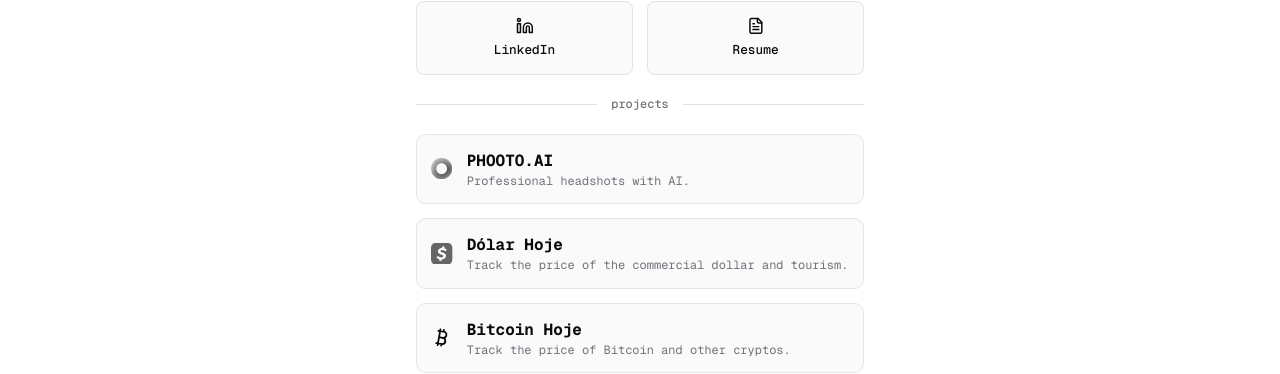
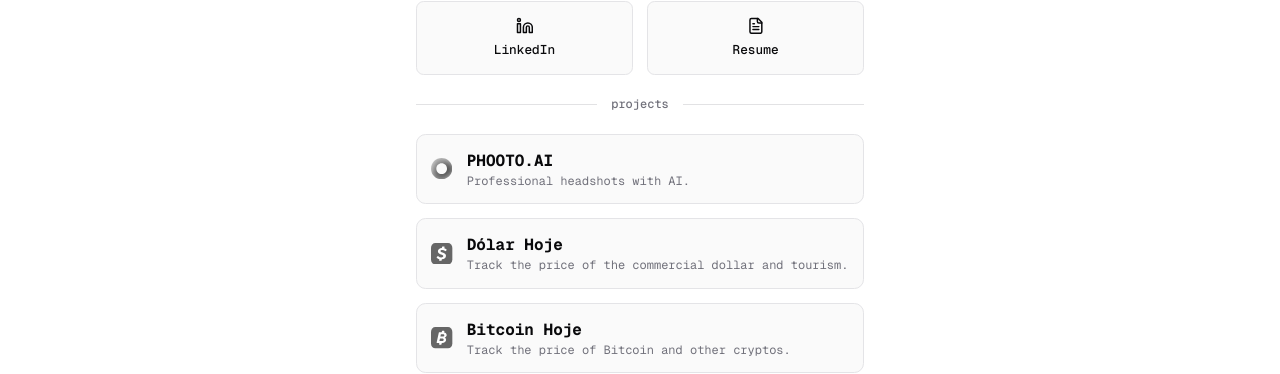
Before and after one commit to brenopolanski/brenopolanski.com, a Next.js app: page / in a window 1280 px wide. Shown: the part 449-823 px from the top of the page. Built offline with nearby package versions, Linux system fonts and the light colour scheme; a web font is replaced by a local one.

Commit message:
refactor: update projects section

```diff
--- a/src/app/page.tsx
+++ b/src/app/page.tsx
@@ -3,11 +3,12 @@
 import { FileText, Github, Linkedin } from 'lucide-react'
 import Link from 'next/link'
 
-import { BitcoinIcon, CircleDollarSignIcon, WorkflowIcon, XTwitterIcon } from '@/components/Icons'
+import { CircleDollarSignIcon, WorkflowIcon, XTwitterIcon } from '@/components/Icons'
+import { SectionDivider } from '@/components/SectionDivider'
 import { Header } from '@/components/sections/header/Header'
 import { Hero } from '@/components/sections/main/Hero'
 import { Newsletter } from '@/components/sections/main/Newsletter'
-import { DolarHojeLogo, PhootoAiLogo } from '@/components/sections/projects/Logos'
+import { Projects } from '@/components/sections/projects/Projects'
 import { Button } from '@/components/ui/button'
 
 const Home = () => {
@@ -21,13 +22,8 @@ const Home = () => {
             <Hero />
             <Newsletter />
 
-            {/* Links section */}
             <div>
-              <div className="my-6 flex items-center justify-center gap-4">
-                <div className="bg-muted-foreground/20 h-px w-full" />
-                <span className="text-muted-foreground text-center text-xs font-medium">links</span>
-                <div className="bg-muted-foreground/20 h-px w-full" />
-              </div>
+              <SectionDivider className="my-6" title="links" />
               <div className="grid grid-cols-2 gap-4">
                 <Button
                   className="flex h-auto w-full cursor-pointer flex-col items-center gap-2 bg-zinc-50 py-4 shadow-none"
@@ -75,66 +71,11 @@ const Home = () => {
               </div>
             </div>
 
-            {/* Projects section */}
-            <div>
-              <div className="my-6 flex items-center justify-center gap-4">
-                <div className="bg-muted-foreground/20 h-px w-full" />
-                <span className="text-muted-foreground text-center text-xs font-medium">projects</span>
-                <div className="bg-muted-foreground/20 h-px w-full" />
-              </div>
-              <div className="space-y-4">
-                <Link
-                  className="hover:bg-accent hover:text-accent-foreground dark:bg-input/30 dark:border-input dark:hover:bg-input/50 flex items-center rounded-lg border border bg-zinc-50 p-4 transition-colors"
-                  href="https://phooto.ai"
-                  rel="noopener noreferrer"
-                  target="_blank"
-                >
-                  <PhootoAiLogo className="mr-4 size-6 shrink-0" />
-                  <div className="min-w-0 flex-grow">
-                    <p className="font-bold">PHOOTO.AI</p>
-                    <p className="text-muted-foreground truncate text-xs">Professional headshots with AI.</p>
-                  </div>
-                </Link>
-
-                <Link
-                  className="hover:bg-accent hover:text-accent-foreground dark:bg-input/30 dark:border-input dark:hover:bg-input/50 flex items-center rounded-lg border border bg-zinc-50 p-4 transition-colors"
-                  href="https://dolarhoje.io"
-                  rel="noopener noreferrer"
-                  target="_blank"
-                >
-                  <DolarHojeLogo className="mr-4 size-6 shrink-0" />
-                  <div className="min-w-0 flex-grow">
-                    <p className="font-bold">Dólar Hoje</p>
-                    <p className="text-muted-foreground truncate text-xs">
-                      Track the price of the commercial dollar and tourism.
-                    </p>
-                  </div>
-                </Link>
-
-                <Link
-                  className="hover:bg-accent hover:text-accent-foreground dark:bg-input/30 dark:border-input dark:hover:bg-input/50 flex items-center rounded-lg border border bg-zinc-50 p-4 transition-colors"
-                  href="https://bitcoinhoje.io"
-                  rel="noopener noreferrer"
-                  target="_blank"
-                >
-                  <BitcoinIcon className="mr-4 size-6 shrink-0" />
-                  <div className="min-w-0 flex-grow">
-                    <p className="font-bold">Bitcoin Hoje</p>
-                    <p className="text-muted-foreground truncate text-xs">
-                      Track the price of Bitcoin and other cryptos.
-                    </p>
-                  </div>
-                </Link>
-              </div>
-            </div>
+            <SectionDivider className="my-6" title="projects" />
+            <Projects />
 
             {/* Previous works section */}
-            <div>
-              <div className="my-6 flex items-center justify-center gap-4">
-                <div className="bg-muted-foreground/20 h-px w-full" />
-                <span className="text-muted-foreground text-center text-xs font-medium">prev&nbsp;works</span>
-                <div className="bg-muted-foreground/20 h-px w-full" />
-              </div>
+            <SectionDivider className="my-6" title="prev&nbsp;works" />
             <div className="space-y-4">
               <Link
                 className="hover:bg-accent hover:text-accent-foreground dark:bg-input/30 dark:border-input dark:hover:bg-input/50 flex items-center rounded-lg border border bg-zinc-50 p-4 transition-colors"
@@ -178,7 +119,6 @@ const Home = () => {
               </Link>
             </div>
           </div>
-          </div>
         </main>
       </div>
     </div>
--- /dev/null
+++ b/src/components/LinkCard.tsx
@@ -0,0 +1,31 @@
+import Link from 'next/link'
+
+import { cn } from '@/lib/utils'
+
+import { If } from './If'
+
+interface ILinkCardProps extends React.ComponentProps<typeof Link> {
+  icon?: React.ReactNode
+  title: string
+  description: string
+}
+
+export const LinkCard = ({ className, icon, title, description, ...props }: ILinkCardProps) => {
+  return (
+    <Link
+      className={cn(
+        'hover:bg-accent hover:text-accent-foreground dark:bg-input/30 dark:border-input dark:hover:bg-input/50 flex items-center rounded-lg border bg-zinc-50 p-4 transition-colors',
+        className,
+      )}
+      rel="noopener noreferrer"
+      target="_blank"
+      {...props}
+    >
+      <If cond={Boolean(icon)}>{icon}</If>
+      <div className="min-w-0 flex-grow">
+        <p className="font-bold">{title}</p>
+        <p className="text-muted-foreground truncate text-xs">{description}</p>
+      </div>
+    </Link>
+  )
+}
--- /dev/null
+++ b/src/components/SectionDivider.tsx
@@ -0,0 +1,15 @@
+import { cn } from '@/lib/utils'
+
+interface ISectionDividerProps extends React.HTMLAttributes<HTMLDivElement> {
+  title: string
+}
+
+export const SectionDivider = ({ className, title, ...props }: ISectionDividerProps) => {
+  return (
+    <div className={cn('flex items-center justify-center gap-4', className)} {...props}>
+      <div className="bg-muted-foreground/20 h-px w-full" />
+      <span className="text-muted-foreground text-center text-xs font-medium">{title}</span>
+      <div className="bg-muted-foreground/20 h-px w-full" />
+    </div>
+  )
+}
--- a/src/components/sections/projects/Logos.tsx
+++ b/src/components/sections/projects/Logos.tsx
@@ -1,4 +1,52 @@
 import { useId } from 'react'
+
+const BitcoinHojeLogo = (props: React.SVGProps<SVGSVGElement>) => {
+  return (
+    <svg
+      height="22.870583mm"
+      id="svg1651"
+      version="1.1"
+      viewBox="0 0 22.881168 22.870582"
+      width="22.881168mm"
+      xmlns="http://www.w3.org/2000/svg"
+      {...props}
+    >
+      <defs id="defs1645" />
+      <g id="layer1" transform="translate(-145.50047,-144.62831)">
+        <g id="g1948">
+          <rect
+            height="22.870583"
+            id="rect1364-6-1-2"
+            rx={4.612958}
+            ry={5.2955542}
+            style={{
+              fill: '#666666',
+              fillOpacity: 1,
+              paintOrder: 'stroke fill markers',
+              stroke: 'none',
+              strokeDasharray: 'none',
+              strokeMiterlimit: 4,
+              strokeOpacity: 1,
+              strokeWidth: 0.4,
+            }}
+            width="22.881168"
+            x="145.50047"
+            y="144.62831"
+          />
+          <path
+            className="cls-2"
+            d="m 160.17773,155.90089 c 1.18228,-0.33409 2.15683,-1.27749 2.15683,-2.66575 0,-1.51982 -1.15631,-2.50476 -2.74364,-2.78864 l 0.27523,-1.31557 a 0.4535224,0.4535224 0 0 0 -0.44314,-0.54699 h -1.67388 a 0.45525341,0.45525341 0 0 0 -0.44486,0.36005 l -0.30119,1.41596 h -2.74884 a 0.34620031,0.34620031 0 0 0 -0.33235,0.26657 l -2.36801,10.73221 a 0.34620031,0.34620031 0 0 0 0.33235,0.41198 h 2.58612 l -0.25965,1.2117 a 0.46563942,0.46563942 0 0 0 0.4414,0.56084 h 1.67562 a 0.45525341,0.45525341 0 0 0 0.44832,-0.36004 l 0.29601,-1.41769 h 0.25618 c 2.68305,0 4.39155,-1.4679 4.39155,-3.36853 a 2.7176724,2.7176724 0 0 0 -1.54405,-2.4961 z m -2.90635,3.70607 h -2.73499 l 0.60239,-2.73152 h 2.22954 c 1.10091,0 1.77254,0.46391 1.77254,1.29306 0,0.82914 -0.6872,1.43846 -1.86948,1.43846 z m 0.94339,-4.74295 h -2.63112 l 0.5193,-2.33339 h 2.22607 c 0.91051,0 1.43846,0.41544 1.43846,1.10265 -0.003,0.8153 -0.6422,1.23074 -1.55271,1.23074 z"
+            id="path1896"
+            style={{
+              fill: '#ffffff',
+              strokeWidth: 0.1731,
+            }}
+          />
+        </g>
+      </g>
+    </svg>
+  )
+}
 
 const DolarHojeLogo = (props: React.SVGProps<SVGSVGElement>) => {
   return (
@@ -100,4 +148,4 @@ const PhootoAiLogo = (props: React.SVGProps<SVGSVGElement>) => {
   )
 }
 
-export { DolarHojeLogo, PhootoAiLogo }
+export { BitcoinHojeLogo, DolarHojeLogo, PhootoAiLogo }
--- /dev/null
+++ b/src/components/sections/projects/Projects.tsx
@@ -0,0 +1,21 @@
+import { LinkCard } from '@/components/LinkCard'
+import { cn, generateReactKey } from '@/lib/utils'
+
+import type { IProject } from './projectData'
+import { projectData } from './projectData'
+
+export const Projects = ({ className, ...props }: React.HTMLAttributes<HTMLDivElement>) => {
+  return (
+    <div className={cn('space-y-4', className)} {...props}>
+      {projectData.map(({ title, description, icon: Icon, href }: IProject, index) => (
+        <LinkCard
+          key={generateReactKey('project', index)}
+          description={description}
+          href={href}
+          icon={<Icon className="mr-4 size-6 shrink-0" />}
+          title={title}
+        />
+      ))}
+    </div>
+  )
+}
--- /dev/null
+++ b/src/components/sections/projects/projectData.ts
@@ -0,0 +1,29 @@
+import { BitcoinHojeLogo, DolarHojeLogo, PhootoAiLogo } from './Logos'
+
+export interface IProject {
+  title: string
+  description: string
+  icon: React.ElementType
+  href: string
+}
+
+export const projectData: IProject[] = [
+  {
+    title: 'PHOOTO.AI',
+    description: 'Professional headshots with AI.',
+    icon: PhootoAiLogo,
+    href: 'https://phooto.ai',
+  },
+  {
+    title: 'Dólar Hoje',
+    description: 'Track the price of the commercial dollar and tourism.',
+    icon: DolarHojeLogo,
+    href: 'https://dolarhoje.io',
+  },
+  {
+    title: 'Bitcoin Hoje',
+    description: 'Track the price of Bitcoin and other cryptos.',
+    icon: BitcoinHojeLogo,
+    href: 'https://bitcoinhoje.io',
+  },
+] as const
--- a/src/lib/utils.ts
+++ b/src/lib/utils.ts
@@ -1,6 +1,28 @@
-import { type ClassValue, clsx } from 'clsx'
+import type { ClassValue } from 'clsx'
+import { clsx } from 'clsx'
 import { twMerge } from 'tailwind-merge'
 
 export const cn = (...inputs: ClassValue[]) => {
   return twMerge(clsx(inputs))
 }
+
+/**
+ * Generates a unique key for React elements
+ * @param prefix - Prefix for the key (usually component or list name)
+ * @param identifier - Unique identifier (like id, slug, or other unique value)
+ * @param index - Optional index for list items
+ * @returns A string to be used as React key
+ * @example
+ * // Basic usage
+ * generateReactKey('user', 'john-doe') // => 'user_john-doe'
+ *
+ * // With index
+ * generateReactKey('list', 'item', 0) // => 'list_item_0'
+ *
+ * // With number identifier
+ * generateReactKey('product', 123) // => 'product_123'
+ */
+export const generateReactKey = (prefix: string, identifier: string | number, index?: number): string => {
+  const base = `${prefix}_${identifier}`
+  return typeof index === 'number' ? `${base}_${index}` : base
+}
```
Lines whose indentation alone changed are shown as unchanged.
